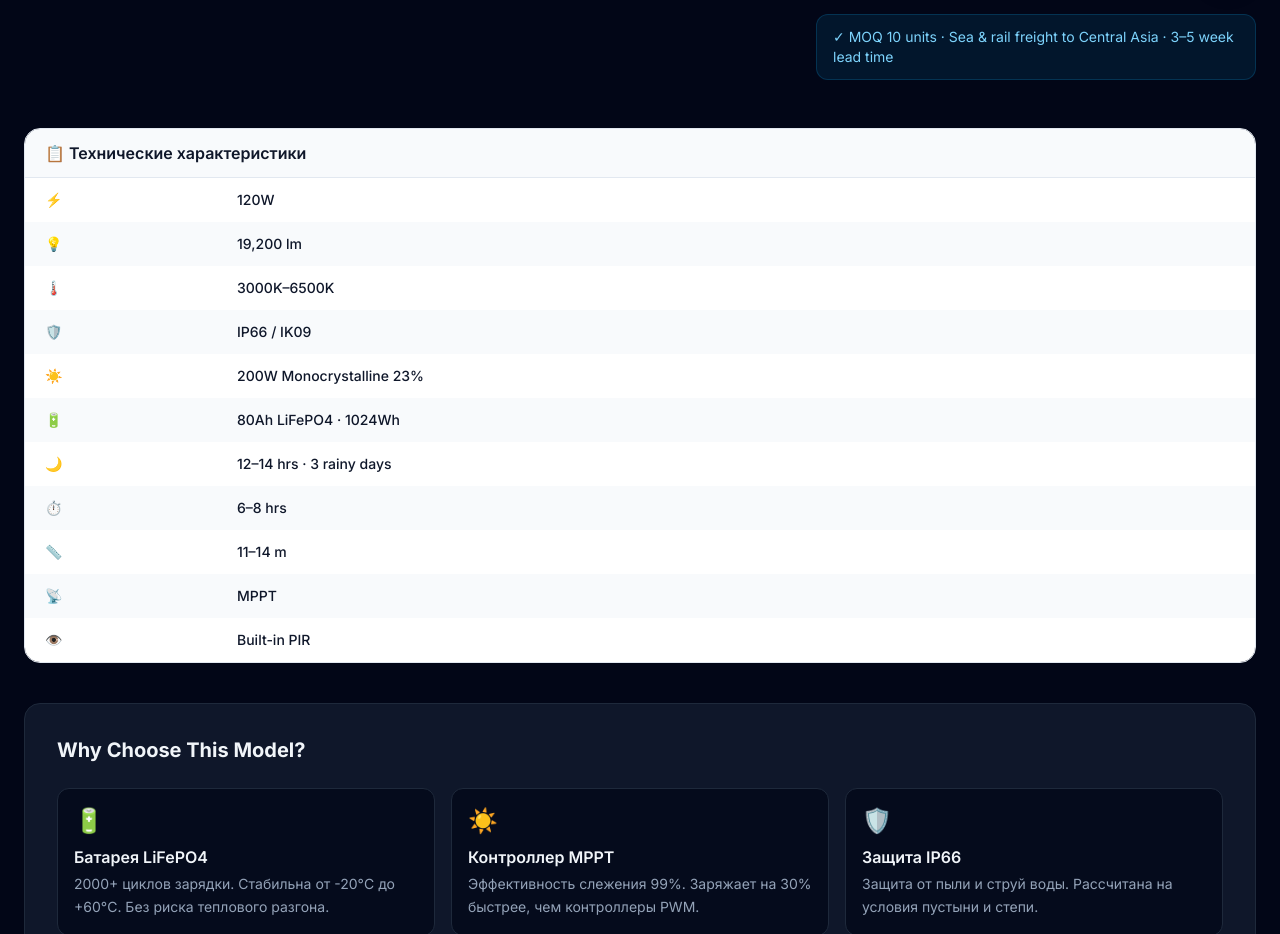
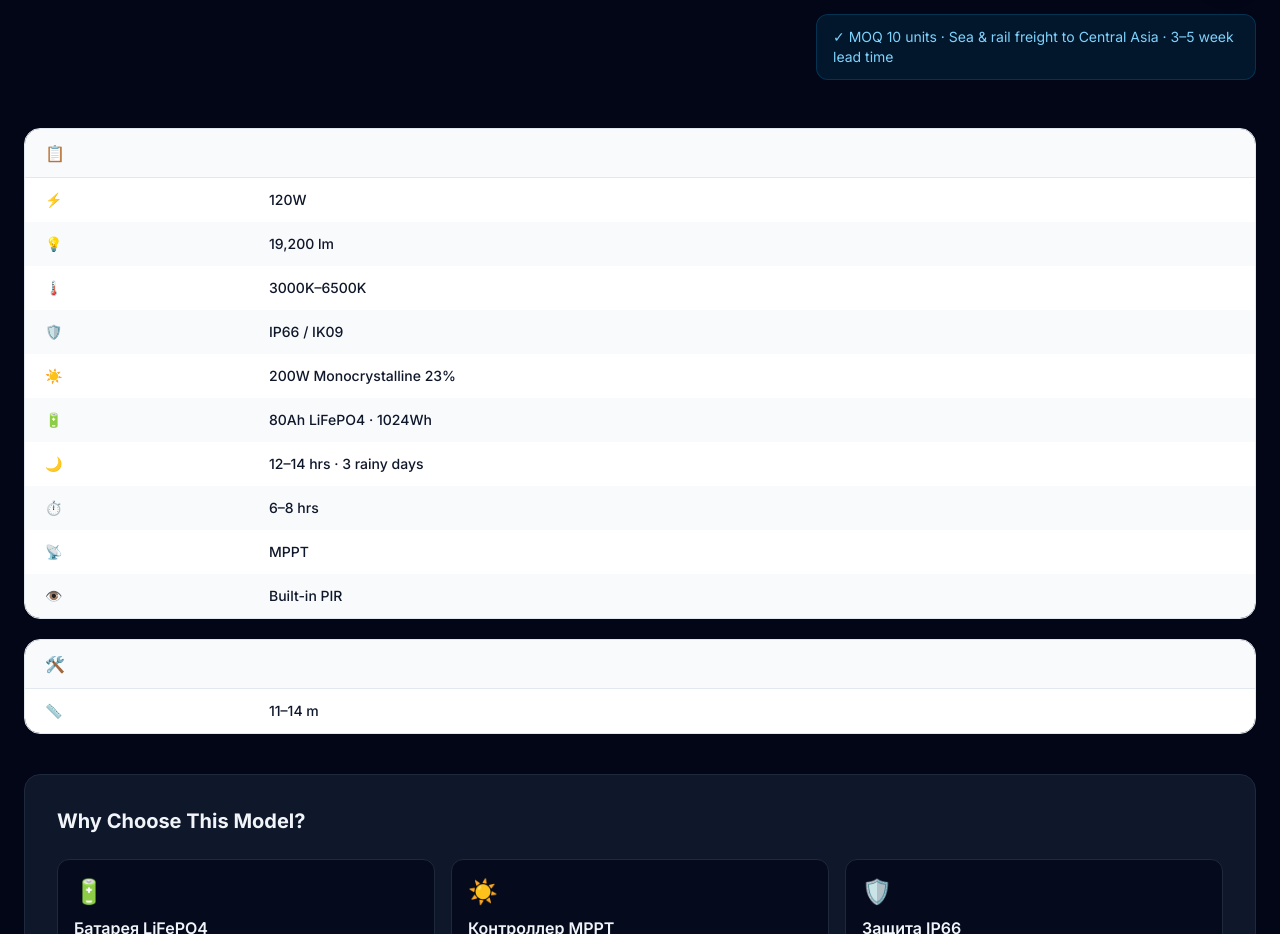
Before and after one commit to hyao123/solorlight, a Next.js app: page /contact/products/alca-split-120w in a window 1280 px wide. Shown: the part 800-1734 px from the top of the page. Built offline with nearby package versions, Linux system fonts and the light colour scheme; no server answers.

Commit message:
feat: display installation specifications

```diff
--- a/components/ProductSpecs.tsx
+++ b/components/ProductSpecs.tsx
@@ -5,57 +5,86 @@ interface ProductSpecsProps {
   locale: 'en' | 'ru'
 }
 
+type SpecGroup = 'performance' | 'construction'
+
+const GROUP_LABELS: Record<SpecGroup, { en: string; ru: string; icon: string }> = {
+  performance: { en: 'Technical Specifications', ru: 'Технические характеристики', icon: '📋' },
+  construction: { en: 'Construction & Installation', ru: 'Конструкция и монтаж', icon: '🛠️' },
+}
+
 const SPEC_GROUPS: {
   key: keyof SanityProductSpecs
   en: string
   ru: string
   icon: string
+  group: SpecGroup
   unit?: string
 }[] = [
-  { key: 'power',         en: 'LED Power',           ru: 'Мощность LED',            icon: '⚡' },
-  { key: 'lumens',        en: 'Luminous Flux',        ru: 'Световой поток',          icon: '💡' },
-  { key: 'cct',           en: 'Color Temperature',    ru: 'Цветовая температура',    icon: '🌡️' },
-  { key: 'ipRating',      en: 'Protection Rating',    ru: 'Класс защиты',            icon: '🛡️' },
-  { key: 'solarPanel',    en: 'Solar Panel',          ru: 'Солнечная панель',        icon: '☀️' },
-  { key: 'battery',       en: 'Battery',              ru: 'Аккумулятор',             icon: '🔋' },
-  { key: 'lightingTime',  en: 'Lighting Duration',    ru: 'Время работы',            icon: '🌙' },
-  { key: 'chargingTime',  en: 'Charging Time',        ru: 'Время зарядки',           icon: '⏱️' },
-  { key: 'mountHeight',   en: 'Mounting Height',      ru: 'Высота монтажа',          icon: '📏' },
-  { key: 'controller',    en: 'Solar Controller',     ru: 'Контроллер заряда',       icon: '📡' },
-  { key: 'motionSensor',  en: 'Motion Sensor',        ru: 'Датчик движения',         icon: '👁️' },
-  { key: 'colorTemp',     en: 'Color Temperature',    ru: 'Цветовая температура',    icon: '🌡️' },
-  { key: 'wattage',       en: 'Wattage',              ru: 'Мощность',                icon: '⚡' },
-  { key: 'batteryCapacity', en: 'Battery Capacity',  ru: 'Ёмкость батареи',         icon: '🔋' },
-  { key: 'poleHeight',    en: 'Pole Height',          ru: 'Высота столба',           icon: '📏' },
-  { key: 'workingHours',  en: 'Working Hours/Night',  ru: 'Часы работы/ночь',        icon: '⏰' },
+  { key: 'power', en: 'LED Power', ru: 'Мощность LED', icon: '⚡', group: 'performance' },
+  { key: 'lumens', en: 'Luminous Flux', ru: 'Световой поток', icon: '💡', group: 'performance' },
+  { key: 'efficacy', en: 'Luminous Efficacy', ru: 'Световая отдача', icon: '◉', group: 'performance' },
+  { key: 'cct', en: 'Color Temperature', ru: 'Цветовая температура', icon: '🌡️', group: 'performance' },
+  { key: 'colorTemp', en: 'Color Temperature', ru: 'Цветовая температура', icon: '🌡️', group: 'performance' },
+  { key: 'ipRating', en: 'Protection Rating', ru: 'Класс защиты', icon: '🛡️', group: 'performance' },
+  { key: 'solarPanel', en: 'Solar Panel', ru: 'Солнечная панель', icon: '☀️', group: 'performance' },
+  { key: 'panelDimensions', en: 'Panel Dimensions', ru: 'Размеры панели', icon: '▦', group: 'performance' },
+  { key: 'panelEfficiency', en: 'Panel Efficiency', ru: 'Эффективность панели', icon: '☀️', group: 'performance' },
+  { key: 'battery', en: 'Battery', ru: 'Аккумулятор', icon: '🔋', group: 'performance' },
+  { key: 'batteryCapacity', en: 'Battery Capacity', ru: 'Ёмкость батареи', icon: '🔋', group: 'performance' },
+  { key: 'batteryCycles', en: 'Battery Cycle Life', ru: 'Ресурс аккумулятора', icon: '↻', group: 'performance' },
+  { key: 'autonomy', en: 'Rainy-Day Autonomy', ru: 'Автономность в пасмурные дни', icon: '☂', group: 'performance' },
+  { key: 'nightlyRuntime', en: 'Nightly Runtime', ru: 'Работа за ночь', icon: '☾', group: 'performance' },
+  { key: 'lightingTime', en: 'Lighting Duration', ru: 'Время работы', icon: '🌙', group: 'performance' },
+  { key: 'workingHours', en: 'Working Hours/Night', ru: 'Часы работы/ночь', icon: '⏰', group: 'performance' },
+  { key: 'chargingTime', en: 'Charging Time', ru: 'Время зарядки', icon: '⏱️', group: 'performance' },
+  { key: 'ledLifetime', en: 'Stated LED Lifetime', ru: 'Заявленный срок службы LED', icon: '◷', group: 'performance' },
+  { key: 'controller', en: 'Solar Controller', ru: 'Контроллер заряда', icon: '📡', group: 'performance' },
+  { key: 'motionSensor', en: 'Motion Sensor', ru: 'Датчик движения', icon: '👁️', group: 'performance' },
+  { key: 'wattage', en: 'Wattage', ru: 'Мощность', icon: '⚡', group: 'performance' },
+  { key: 'mountHeight', en: 'Mounting Height', ru: 'Высота монтажа', icon: '📏', group: 'construction' },
+  { key: 'poleHeight', en: 'Pole Height', ru: 'Высота столба', icon: '📏', group: 'construction' },
+  { key: 'poleConstruction', en: 'Pole Construction', ru: 'Конструкция опоры', icon: '│', group: 'construction' },
+  { key: 'arm', en: 'Mounting Arm', ru: 'Кронштейн', icon: '⌁', group: 'construction' },
+  { key: 'flange', en: 'Base Flange', ru: 'Опорный фланец', icon: '□', group: 'construction' },
+  { key: 'foundation', en: 'Foundation Cage', ru: 'Закладная деталь', icon: '⌗', group: 'construction' },
+  { key: 'installationNote', en: 'Foundation Note', ru: 'Примечание по фундаменту', icon: 'ℹ', group: 'construction' },
 ]
 
 export function ProductSpecs({ specs, locale }: ProductSpecsProps) {
-  const rows = SPEC_GROUPS
-    .map((def) => ({ ...def, value: specs[def.key] }))
-    .filter((r) => r.value !== undefined && r.value !== null && r.value !== '')
+  const groups = (Object.keys(GROUP_LABELS) as SpecGroup[])
+    .map((group) => ({
+      group,
+      rows: SPEC_GROUPS
+        .filter((definition) => definition.group === group)
+        .map((definition) => ({ ...definition, value: specs[definition.key] }))
+        .filter((row) => row.value !== undefined && row.value !== null && row.value !== ''),
+    }))
+    .filter(({ rows }) => rows.length > 0)
 
-  if (rows.length === 0) return null
+  if (groups.length === 0) return null
 
   return (
-    <div className="overflow-hidden rounded-2xl border border-slate-200">
+    <div className="space-y-5">
+      {groups.map(({ group, rows }) => {
+        const heading = GROUP_LABELS[group]
+        return (
+          <section key={group} className="overflow-hidden rounded-2xl border border-slate-200">
             <div className="border-b border-slate-200 bg-slate-50 px-5 py-3">
               <h3 className="font-semibold text-slate-900">
-          {locale === 'en' ? '📋 Technical Specifications' : '📋 Технические характеристики'}
+                <span className="mr-2" aria-hidden="true">{heading.icon}</span>
+                {heading[locale]}
               </h3>
             </div>
-      <table className="w-full text-sm">
+            <div className="overflow-x-auto">
+              <table className="w-full min-w-[36rem] text-sm">
                 <tbody>
-          {rows.map((row, i) => (
-            <tr
-              key={row.key}
-              className={i % 2 === 0 ? 'bg-white' : 'bg-slate-50'}
-            >
-              <td className="w-48 px-5 py-3 text-slate-500">
-                <span className="mr-2">{row.icon}</span>
+                  {rows.map((row, index) => (
+                    <tr key={row.key} className={index % 2 === 0 ? 'bg-white' : 'bg-slate-50'}>
+                      <td className="w-40 px-4 py-3 text-slate-500 sm:w-56 sm:px-5">
+                        <span className="mr-2" aria-hidden="true">{row.icon}</span>
                         {row[locale]}
                       </td>
-              <td className="px-5 py-3 font-medium text-slate-900">
+                      <td className="break-words px-4 py-3 font-medium text-slate-900 sm:px-5">
                         {String(row.value)}{row.unit ? ` ${row.unit}` : ''}
                       </td>
                     </tr>
@@ -63,5 +92,9 @@ export function ProductSpecs({ specs, locale }: ProductSpecsProps) {
                 </tbody>
               </table>
             </div>
+          </section>
+        )
+      })}
+    </div>
   )
 }
```
Also changed, not shown: 1 other file (tests, documents, lock files or other folders). Lines whose indentation alone changed are shown as unchanged.
